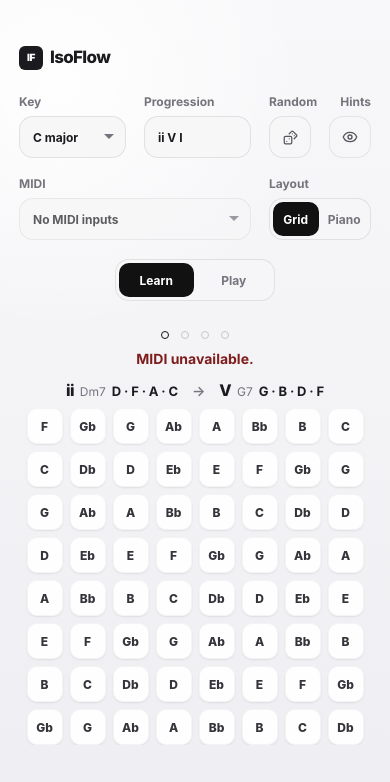
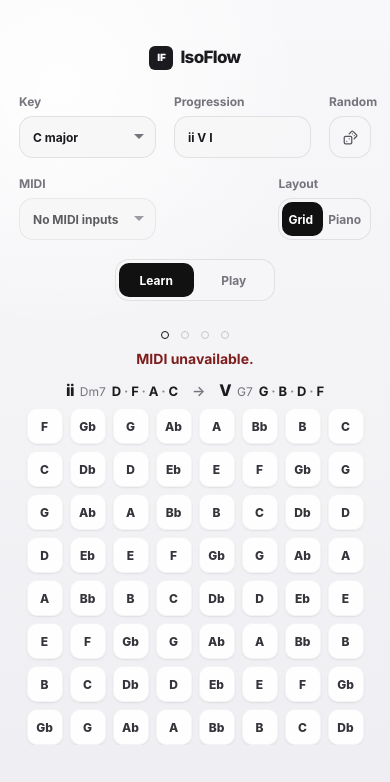
Before and after one commit to kazemio/isoflow, a React (Vite) app: page / in a window 390 px wide. Shown: the top 782 px of the page. Built offline with nearby package versions, Linux system fonts and the light colour scheme.

Commit message:
Removed Hints button, highlighting guide tones in text

```diff
--- a/src/App.jsx
+++ b/src/App.jsx
@@ -1,5 +1,5 @@
 import React, { useEffect, useMemo, useRef, useState } from "react";
-import { Dices, Eye } from "lucide-react";
+import { Dices } from "lucide-react";
 import { scoreVoiceLeadingTransition } from "./voiceLeadingScore";
 
 const NOTES = ["C", "Db", "D", "Eb", "E", "F", "Gb", "G", "Ab", "A", "Bb", "B"];
@@ -96,7 +96,7 @@ const MIDI_OFFSET = MIDI_BASE_NOTE - 6; // grid startNote=6 → cell.pitchClass
 
 // Piano keyboard: 37 keys, C3 (MIDI 48) to C6 (MIDI 84)
 const PIANO_MIDI_START = 48;
-const PIANO_MIDI_END   = 84;
+const PIANO_MIDI_END = 84;
 const BLACK_PCS = new Set([1, 3, 6, 8, 10]); // Db Eb Gb Ab Bb
 
 function buildPianoKeys() {
@@ -151,13 +151,13 @@ function parseProgression(text, chords) {
 
 function generateRandomProgression() {
   const transitions = {
-    "I":   [["ii",3],["IV",3],["V",4],["vi",3],["iii",1]],
-    "ii":  [["V",5],["IV",2],["vii",2]],
-    "iii": [["vi",4],["IV",2],["I",1]],
-    "IV":  [["V",4],["ii",3],["I",2],["vii",1]],
-    "V":   [["I",5],["vi",3]],
-    "vi":  [["ii",4],["IV",3],["V",2]],
-    "vii": [["I",5],["iii",2]]
+    "I": [["ii", 3], ["IV", 3], ["V", 4], ["vi", 3], ["iii", 1]],
+    "ii": [["V", 5], ["IV", 2], ["vii", 2]],
+    "iii": [["vi", 4], ["IV", 2], ["I", 1]],
+    "IV": [["V", 4], ["ii", 3], ["I", 2], ["vii", 1]],
+    "V": [["I", 5], ["vi", 3]],
+    "vi": [["ii", 4], ["IV", 3], ["V", 2]],
+    "vii": [["I", 5], ["iii", 2]]
   };
   function pick(weighted) {
     const total = weighted.reduce((s, [, w]) => s + w, 0);
@@ -166,7 +166,7 @@ function generateRandomProgression() {
     return weighted[0][0];
   }
   const len = 3 + Math.floor(Math.random() * 8);
-  const result = [pick([["I",3],["vi",2],["ii",2],["IV",1]])];
+  const result = [pick([["I", 3], ["vi", 2], ["ii", 2], ["IV", 1]])];
   for (let i = 1; i < len; i++) {
     const opts = transitions[result[result.length - 1]];
     if (!opts) break;
@@ -273,7 +273,6 @@ function App() {
   const [movedGuides, setMovedGuides] = useState([]);
   const [selected, setSelected] = useState([]);
   const [feedback, setFeedback] = useState(null);
-  const [showHints, setShowHints] = useState(false);
   const [awaitingNextRound, setAwaitingNextRound] = useState(false);
   const [pendingDestination, setPendingDestination] = useState(null);
   const [transitionSummary, setTransitionSummary] = useState(null);
@@ -675,8 +674,8 @@ function App() {
           if (badPair) {
             const octave = (m) => m != null ? Math.floor(m / 12) - 1 : "";
             const fromLabel = `${badPair.from.note}${octave(badPair.from.midi)}`;
-            const toLabel   = `${badPair.to.note}${octave(badPair.to.midi)}`;
-            const interval  = Math.abs((badPair.from.midi ?? 0) - (badPair.to.midi ?? 0));
+            const toLabel = `${badPair.to.note}${octave(badPair.to.midi)}`;
+            const interval = Math.abs((badPair.from.midi ?? 0) - (badPair.to.midi ?? 0));
             const direction = (badPair.to.midi ?? 0) > (badPair.from.midi ?? 0) ? "up" : "down";
             // Find the correct target: nearest destination guide tone to the source note
             const fromMidi = badPair.from.midi ?? 60;
@@ -958,28 +957,7 @@ function App() {
       pressedIds.includes(cell.id);
     const remainingDestinationTones = toChord.tones.filter((note) => !toChord.guide.includes(note));
 
-    const isCorrectNote = (note) => {
-      const pc = NOTES.indexOf(note);
-      if (pc !== -1) return (pc % 12 + 12) % 12 === cell.pitchClass;
-      const map = { "C#": 1, "Db": 1, "D#": 3, "Eb": 3, "F#": 6, "Gb": 6, "G#": 8, "Ab": 8, "A#": 10, "Bb": 10 };
-      return (map[note] ?? -1) === cell.pitchClass;
-    };
 
-    const hintAnswer =
-      showHints &&
-      (
-        (stage.key === "START_CHORD" && fromChord.tones.some(isCorrectNote)) ||
-        (stage.key === "IDENTIFY_GUIDES" &&
-          startVoicing.some((c) => c.id === cell.id) &&
-          fromChord.guide.some(isCorrectNote)) ||
-        (stage.key === "MOVE_GUIDES" &&
-          toChord.guide.some(isCorrectNote) &&
-          startGuides.some((sg) => Math.abs(withMidi(sg).midi - withMidi(cell).midi) <= 5)) ||
-        (stage.key === "FILL_CHORD" &&
-          !isMovedGuide &&
-          remainingDestinationTones.some(isCorrectNote) &&
-          movedGuides.some((mg) => Math.abs(withMidi(mg).midi - withMidi(cell).midi) <= 12))
-      );
 
     const isSuccessfulDestinationTone =
       awaitingNextRound &&
@@ -989,7 +967,6 @@ function App() {
       "cell",
       isMidiHeld ? "midi-held" : "",
       isSelected ? "selected" : "",
-      hintAnswer ? "guide-hint" : "",
       isStartVoicing && stage.key !== "START_CHORD" ? "ghost" : "",
       isMovedGuide ? "moved-guide" : "",
       isFinalLockedGuide ? "locked final-guide" : "",
@@ -1008,35 +985,22 @@ function App() {
 
     const curr = activeSelection();
     const remainingDestinationTones = toChord.tones.filter((n) => !toChord.guide.includes(n));
-    const isSelected    = curr.some((c) => c.id === pianoCell.id);
+    const isSelected = curr.some((c) => c.id === pianoCell.id);
     const pianoPressedIds = Object.values(midiPressedRef.current);
     const isMidiHeld = midiHeldCells.some((c) => c.id === pianoCell.id) ||
       pianoPressedIds.includes(pianoCell.id);
-    const isStartGuide  = startGuides.some((c) => c.id === pianoCell.id);
-    const isMovedGuide  = movedGuides.some((c) => c.id === pianoCell.id);
+    const isStartGuide = startGuides.some((c) => c.id === pianoCell.id);
+    const isMovedGuide = movedGuides.some((c) => c.id === pianoCell.id);
     const isSuccessTone = awaitingNextRound && pendingDestination?.some((c) =>
       c.midi != null ? c.midi === key.midi : c.note === key.note
     );
 
-    const isHint = showHints && !awaitingNextRound && (
-      (stage.key === "START_CHORD"     && fromChord.tones.includes(key.note)) ||
-      (stage.key === "IDENTIFY_GUIDES" &&
-        startVoicing.some((c) => (c.midi != null ? c.midi === key.midi : c.note === key.note)) &&
-        fromChord.guide.includes(key.note)) ||
-      (stage.key === "MOVE_GUIDES"     &&
-        toChord.guide.includes(key.note) &&
-        startGuides.some((sg) => Math.abs(withMidi(sg).midi - key.midi) <= 5)) ||
-      (stage.key === "FILL_CHORD"      &&
-        !isMovedGuide &&
-        remainingDestinationTones.includes(key.note) &&
-        movedGuides.some((mg) => Math.abs(withMidi(mg).midi - key.midi) <= 12))
-    );
+
 
     return [
       key.isBlack ? "piano-key black" : "piano-key white",
-      isSelected   ? "selected"    : "",
-      isMidiHeld   ? "midi-held"   : "",
-      isHint       ? "guide-hint"  : "",
+      isSelected ? "selected" : "",
+      isMidiHeld ? "midi-held" : "",
       isStartGuide && stage.key !== "START_CHORD" ? "source-guide" : "",
       isMovedGuide ? "moved-guide" : "",
       isSuccessTone ? "success-tone" : "",
@@ -1103,7 +1067,7 @@ function App() {
       return;
     }
     const enrichedFrom = startGuides.map(withMidi);
-    const enrichedTo   = movedGuides.map(withMidi);
+    const enrichedTo = movedGuides.map(withMidi);
     const mapping = enrichedFrom.length === enrichedTo.length
       ? bestMapping(enrichedFrom, enrichedTo)
       : null;
@@ -1118,14 +1082,14 @@ function App() {
       if (!optimal || solved.score < optimal.score) optimal = solved;
     }
 
-    const userDistance   = mapping.total;
+    const userDistance = mapping.total;
     const optimalDistance = optimal?.total ?? null;
-    const excessDistance  = optimalDistance != null ? userDistance - optimalDistance : null;
+    const excessDistance = optimalDistance != null ? userDistance - optimalDistance : null;
 
     const guideResult = mapping.maxJump <= 2 ? "correct" : "incorrect — guide tone violation";
     const rating = mapping.maxJump > 2 ? null :
-                   mapping.total <= 1  ? "optimal" :
-                   mapping.total <= 3  ? "good"    : "could be improved";
+      mapping.total <= 1 ? "optimal" :
+        mapping.total <= 3 ? "good" : "could be improved";
 
     setVlScore({
       userDistance,
@@ -1135,7 +1099,7 @@ function App() {
       rating,
       message: guideResult === "correct"
         ? (rating === "optimal" ? "Optimal — guide tones resolved by step or stayed." :
-           rating === "good"    ? "Good — guide tones correct, slight extra motion." :
+          rating === "good" ? "Good — guide tones correct, slight extra motion." :
             "Correct — consider tighter voice leading.")
         : `✗ Guide tone leap of ${mapping.maxJump} semitone${mapping.maxJump !== 1 ? "s" : ""} — must stay or move by step.`,
     });
@@ -1187,18 +1151,7 @@ function App() {
             </button>
           </label>
 
-          <label className="ctrl-hint">
-            <span className="hint-label-text">Hints</span>
-            <button
-              className={showHints ? "hint-button active" : "hint-button"}
-              onClick={() => setShowHints((value) => !value)}
-              type="button"
-              title="Hints"
-            >
-              <Eye size={16} />
-              <span className="hint-text">{showHints ? "On" : "Off"}</span>
-            </button>
-          </label>
+
 
           <label className="ctrl-midi">
             MIDI
@@ -1276,13 +1229,37 @@ function App() {
             <span className="chord-unit">
               <strong>{fromSymbol}</strong>
               <span className="chord-unit-name">{getChordName(fromSymbol, fromChord.tones)}</span>
-              {mode === "learn" && <span className="chord-unit-notes">{fromChord.tones.join(" · ")}</span>}
+              {mode === "learn" && (
+                <span className="chord-unit-notes">
+                  {fromChord.tones.map((note, i) => (
+                    <span key={i}>
+                      {i > 0 && <span style={{ color: 'inherit', opacity: 0.5 }}> · </span>}
+                      <span style={stage.key === "IDENTIFY_GUIDES" && (i === 1 || i === 3)
+                        ? { color: '#f28c28', fontWeight: 800 } : {}}>
+                        {note}
+                      </span>
+                    </span>
+                  ))}
+                </span>
+              )}
             </span>
             <span className="chord-sep">→</span>
             <span className="chord-unit">
               <strong>{toSymbol}</strong>
               <span className="chord-unit-name">{getChordName(toSymbol, toChord.tones)}</span>
-              {mode === "learn" && <span className="chord-unit-notes">{toChord.tones.join(" · ")}</span>}
+              {mode === "learn" && (
+                <span className="chord-unit-notes">
+                  {toChord.tones.map((note, i) => (
+                    <span key={i}>
+                      {i > 0 && <span style={{ color: 'inherit', opacity: 0.5 }}> · </span>}
+                      <span style={stage.key === "MOVE_GUIDES" && (i === 1 || i === 3)
+                        ? { color: '#f28c28', fontWeight: 800 } : {}}>
+                        {note}
+                      </span>
+                    </span>
+                  ))}
+                </span>
+              )}
             </span>
           </div>
         </div>
--- a/src/styles.css
+++ b/src/styles.css
@@ -34,16 +34,46 @@
   z-index: 100;
 }
 
-.vl-pill.grade-minimal { color: #28a745; border: 1px solid rgba(40, 167, 69, 0.2); }
-.vl-pill.grade-close   { color: #007aff; border: 1px solid rgba(0, 122, 255, 0.2); }
-.vl-pill.grade-wide    { color: #8e8e93; border: 1px solid rgba(142, 142, 147, 0.2); }
-.vl-pill.grade-incorrect { color: #ff3b30; border: 1px solid rgba(255, 59, 48, 0.2); }
+.vl-pill.grade-minimal {
+  color: #28a745;
+  border: 1px solid rgba(40, 167, 69, 0.2);
+}
+
+.vl-pill.grade-close {
+  color: #007aff;
+  border: 1px solid rgba(0, 122, 255, 0.2);
+}
+
+.vl-pill.grade-wide {
+  color: #8e8e93;
+  border: 1px solid rgba(142, 142, 147, 0.2);
+}
+
+.vl-pill.grade-incorrect {
+  color: #ff3b30;
+  border: 1px solid rgba(255, 59, 48, 0.2);
+}
 
 @keyframes vl-fade-in-out {
-  0% { opacity: 0; transform: translate(-50%, 10px); }
-  15% { opacity: 1; transform: translate(-50%, 0); }
-  85% { opacity: 1; transform: translate(-50%, 0); }
-  100% { opacity: 0; transform: translate(-50%, -10px); }
+  0% {
+    opacity: 0;
+    transform: translate(-50%, 10px);
+  }
+
+  15% {
+    opacity: 1;
+    transform: translate(-50%, 0);
+  }
+
+  85% {
+    opacity: 1;
+    transform: translate(-50%, 0);
+  }
+
+  100% {
+    opacity: 0;
+    transform: translate(-50%, -10px);
+  }
 }
 
 body {
@@ -154,26 +184,6 @@ select {
 }
 
 
-.hint-button {
-  height: 42px;
-  width: 100%;
-  margin-top: 7px;
-  border-radius: 14px;
-  display: inline-flex;
-  gap: 8px;
-  justify-content: center;
-  align-items: center;
-  background: rgba(247, 247, 248, 0.9);
-  color: #56565d;
-  border: 1px solid rgba(0, 0, 0, 0.08);
-  font-weight: 750;
-  cursor: pointer;
-}
-
-.hint-button.active {
-  background: #111;
-  color: white;
-}
 
 .flow-strip {
   display: flex;
@@ -281,9 +291,6 @@ select {
   box-shadow: 0 1px 2px rgba(0, 0, 0, 0.08), inset 0 0 0 2px rgba(0, 0, 0, 0.20);
 }
 
-.cell.guide-hint {
-  box-shadow: 0 1px 2px rgba(0, 0, 0, 0.08), inset 0 0 0 2px rgba(230, 126, 34, 0.72);
-}
 
 .cell.can-stay {
   box-shadow: 0 1px 2px rgba(0, 0, 0, 0.08), inset 0 0 0 3px rgba(230, 126, 34, 0.9);
@@ -432,7 +439,7 @@ button:disabled {
 
 
 .controls.key-controls {
-  grid-template-columns: auto 150px 1fr 90px 90px 1fr 160px;
+  grid-template-columns: auto 150px 1fr 90px 1.5fr 160px;
 }
 
 .mode-row {
@@ -456,8 +463,7 @@ button:disabled {
 
 
 
-.ctrl-random {
-}
+.ctrl-random {}
 
 .random-button {
   width: 100%;
@@ -486,11 +492,11 @@ button:disabled {
   }
 
   .controls.key-controls {
-    grid-template-columns: 1fr 1fr 42px 42px;
+    grid-template-columns: 1fr 1fr 42px;
     grid-template-areas:
-      "brand brand brand brand"
-      "key   prog  rand  hint"
-      "midi  midi  view  view";
+      "brand brand brand"
+      "key   prog  rand"
+      "midi  view  view";
   }
 
   .ctrl-random {
@@ -499,11 +505,12 @@ button:disabled {
 
   .ctrl-view {
     grid-area: view;
+    justify-self: end;
   }
-
 
   .controls.key-controls .brand {
     grid-area: brand;
+    justify-content: center;
     margin-bottom: 6px;
   }
 
@@ -517,23 +524,6 @@ button:disabled {
 
   .ctrl-midi {
     grid-area: midi;
-  }
-
-  .ctrl-hint {
-    grid-area: hint;
-    align-self: end;
-    display: flex;
-    flex-direction: column;
-    align-items: flex-end;
-  }
-
-  .hint-text {
-    display: none;
-  }
-
-  .hint-button {
-    width: 42px;
-    margin-top: 7px;
   }
 
   .random-button {
@@ -553,13 +543,16 @@ button:disabled {
 /* During Transition Complete, the completed destination chord turns green.
    On Next Round, awaitingNextRound becomes false, so these return to normal selected/black styling. */
 @keyframes success-flash {
-  0%, 30% {
+
+  0%,
+  30% {
     background: #2d7a43;
-    box-shadow: 0 10px 24px rgba(45, 122, 67, 0.30), inset 0 0 0 1px rgba(255,255,255,0.22);
+    box-shadow: 0 10px 24px rgba(45, 122, 67, 0.30), inset 0 0 0 1px rgba(255, 255, 255, 0.22);
   }
+
   100% {
     background: #111;
-    box-shadow: 0 11px 24px rgba(0,0,0,0.22);
+    box-shadow: 0 11px 24px rgba(0, 0, 0, 0.22);
   }
 }
 
@@ -576,19 +569,6 @@ button:disabled {
    orange outlines/anchors, not filled orange cells with glow. */
 
 
-/* Hint mode: subtle background fill for correct answers that aren't selected yet. */
-.cell.guide-hint:not(.selected):not(.moved-guide):not(.success-tone):not(.midi-held),
-.piano-key.guide-hint:not(.selected):not(.midi-held) {
-  background: rgba(242, 140, 40, 0.15) !important;
-  border: 1px solid rgba(242, 140, 40, 0.3);
-}
-
-/* If a hinted answer is already selected, don't show any extra outline or glow. */
-.cell.guide-hint.selected,
-.cell.guide-hint.moved-guide,
-.piano-key.guide-hint.selected {
-  box-shadow: 0 7px 18px rgba(242, 140, 40, 0.28);
-}
 
 
 @keyframes pulse-correct {
@@ -759,17 +739,31 @@ button:disabled {
 
 /* ── Piano key states ── */
 .piano-key.white.selected,
-.piano-key.white.midi-held { background: #f28c28; color: white; box-shadow: 0 4px 12px rgba(242, 140, 40, 0.35); }
+.piano-key.white.midi-held {
+  background: #f28c28;
+  color: white;
+  box-shadow: 0 4px 12px rgba(242, 140, 40, 0.35);
+}
+
 .piano-key.black.selected,
-.piano-key.black.midi-held { background: #c06a10; }
-.piano-key.white.guide-hint,
-.piano-key.black.guide-hint,
+.piano-key.black.midi-held {
+  background: #c06a10;
+}
+
 .piano-key.white.source-guide,
 .piano-key.black.source-guide {
   box-shadow: none;
 }
-.piano-key.white.moved-guide { background: #f28c28; color: white; }
-.piano-key.black.moved-guide { background: #c06a10; }
+
+.piano-key.white.moved-guide {
+  background: #f28c28;
+  color: white;
+}
+
+.piano-key.black.moved-guide {
+  background: #c06a10;
+}
+
 .piano-key.success-tone {
   animation: success-flash 0.5s ease forwards;
   color: white;
```
Lines whose indentation alone changed are shown as unchanged.
